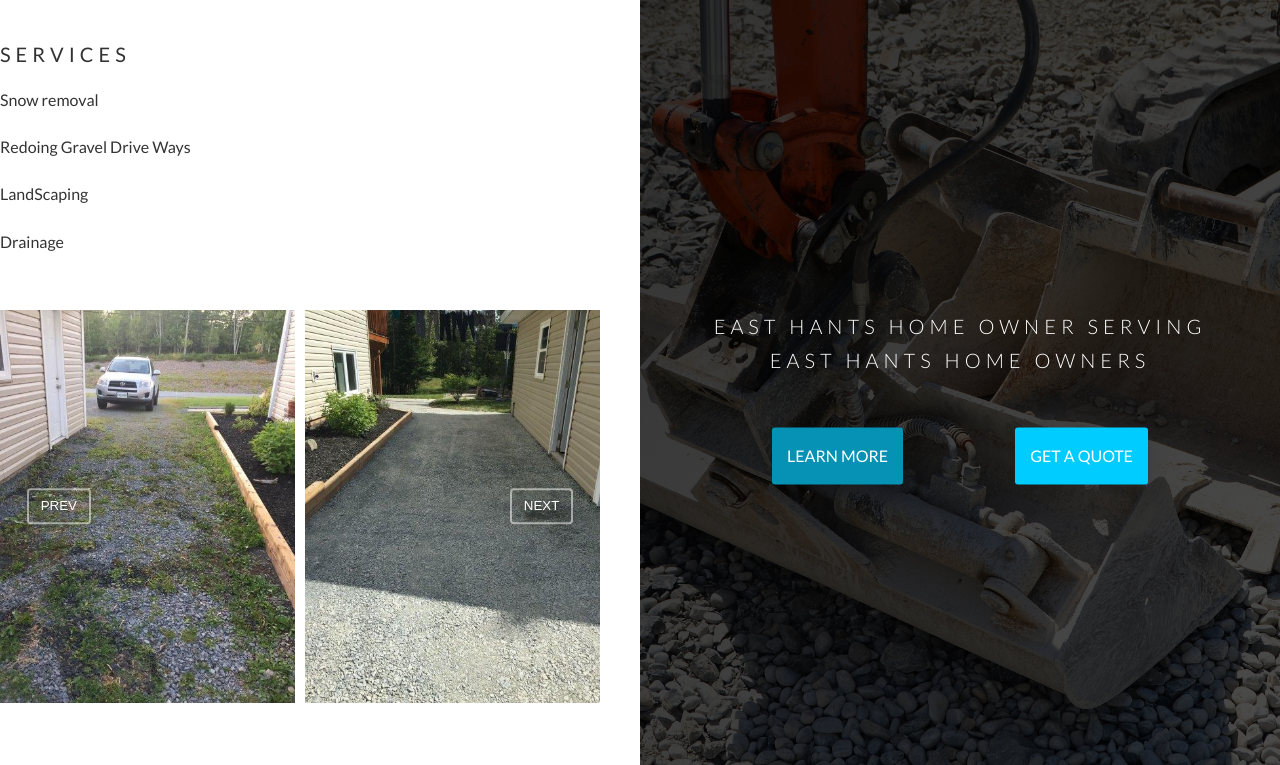
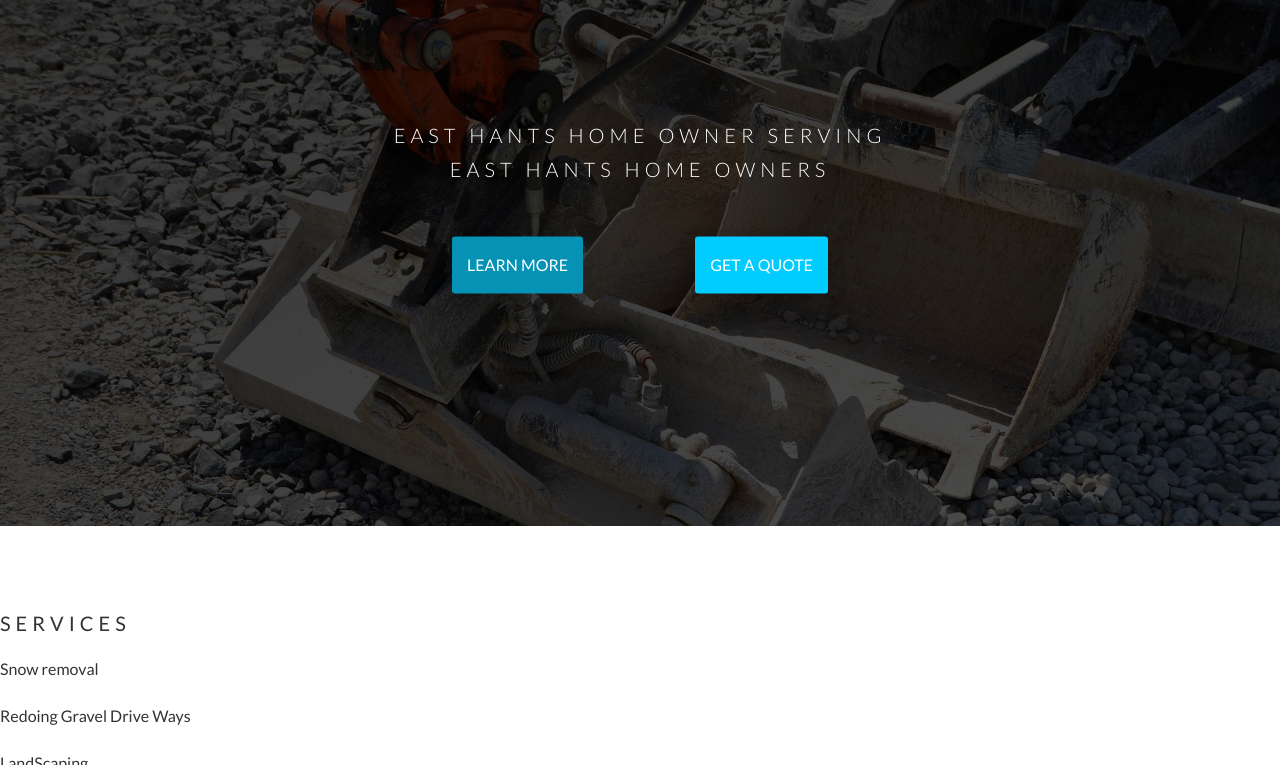
Before and after one commit to spierre95/onTraxExcavationAndConsulting, a website: page public/index.html in a window 1280 px wide. Shown: the part 114-879 px from the top of the page. Drawn offline with Linux system fonts and the light colour scheme.

Commit message:
updated desgin layout

```diff
--- a/public/index.html
+++ b/public/index.html
@@ -9,11 +9,6 @@
       href="https://fonts.googleapis.com/css?family=Lato:100,300,400,700,900"
       rel="stylesheet"
     />
-    <!-- Required Core Glide.js stylesheet -->
-    <!-- <link
-      rel="stylesheet"
-      href=".././node_modules/@glidejs/glide/dist/css/glide.core.min.css"
-    /> -->
     <script
       src="https://kit.fontawesome.com/479f9bc8fc.js"
       crossorigin="anonymous"
@@ -21,14 +16,33 @@
     <title>On Trax Excavation and Consulting</title>
   </head>
   <body>
-    <div class="header">
+    <div class="page-container">
+      <header class="header">
           <h1 class="heading-primary heading-primary--main">
               On Trax Excavation and Consulting
             </h1>
+          <div class="header__text-box">
+            <h1 class="heading-primary">
+              <span class="heading-primary--slogan"
+                >East Hants home owner serving <br />
+                East Hants home owners</span
+              >
+            </h1>
+            <div class="header__btn-box">
+              <div class="btn btn__primary btn__primary-cta-1">
+                Learn More
               </div>
-    <main>
-      <div class="page-container">
-        <div class="about">
+              <div class="btn btn__primary btn__primary-cta-2">
+                Get a Quote
+              </div>
+            </div>
+        </div>
+      </header>
+        <section class="about">
+          <div class="biography">
+
+          </div>
+          <div class="services">
               <div class="services">
                   <h2 class="heading-secondary">
                     Services
@@ -40,8 +54,9 @@
                     <li class="services__list-item">Drainage</li>
                   </ul>
                 </div>
-
-          <!-- glide js Container -->
+          </div>
+        </section>
+        <section class="images">
             <div class="glide">
                 <div class="glide__track" data-glide-el="track">
                   <div class="glide__slides">
@@ -58,61 +73,14 @@
                   <button class="glide__arrow glide__arrow--right" data-glide-dir=">">next</button>
                 </div>
               </div>
+        </section>
+        <section class="contact">
+
+        </section>
+        <footer class="footer">
+
+        </footer>
     </div>
-            <div class="banner">
-              <div class="banner__text-box">
-                <h1 class="heading-primary">
-                  <span class="heading-primary--slogan"
-                    >East Hants home owner serving <br />
-                    East Hants home owners</span
-                  >
-                  <!-- add subtitle -->
-                </h1>
-                <div class="banner__btn-box">
-                  <div class="btn btn__primary btn__primary-cta-1">
-                    Learn More
-                  </div>
-                  <div class="btn btn__primary btn__primary-cta-2">
-                    Get a Quote
-                  </div>
-                </div>
-              </div>
-            </div>
-    </main>
-    <!-- <section class="about">
-      <div class="about__box">
-        <div class="about__icon-box">
-          <i class="about__icon fas fa-snowplow"></i>
-        </div>
-        <div class="about__text-box">
-          Lorem, ipsum dolor sit amet consectetur adipisicing elit. Quisquam
-          perspiciatis, amet distinctio quis, dignissimos laboriosam, neque est
-          impedit corrupti nulla consequatur quos inventore. Repellat voluptatem
-          ullam qui delectus iure consectetur.
-        </div>
-      </div>
-      <div class="about__box">
-        <div class="about__icon-box">
-          <i class="about__icon fas fa-home"></i>
-        </div>
-        <div class="about__text-box">
-          Lorem ipsum dolor sit amet, consectetur adipisicing elit. In quia
-          voluptas unde vel quibusdam? Et saepe, aliquam dolores quam odio esse
-          eum quo, fugit, nostrum explicabo itaque repellat accusantium
-          reiciendis.
-        </div>
-      </div>
-      <div class="about__box">
-        <div class="about__icon-box">
-          <i class="about__icon fas fa-tree"></i>
-        </div>
-        <div class="about__text-box">
-          Lorem ipsum dolor, sit amet consectetur adipisicing elit. Perspiciatis
-          maxime aliquam vero? Magnam eaque non officia et beatae maiores ipsa
-          qui neque rerum nulla ex tenetur blanditiis, porro hic sunt.
-        </div>
-      </div>
-    </section> -->
     <script src="js/dist/bundle.js"></script>
   </body>
 </html>
--- a/public/scss/base/base.scss
+++ b/public/scss/base/base.scss
@@ -14,3 +14,8 @@ html {
 body {
   box-sizing: border-box;
 }
+
+.page-container {
+  display: flex;
+  flex-direction: column;
+}
--- a/public/scss/sections/_header.scss
+++ b/public/scss/sections/_header.scss
@@ -1,18 +1,6 @@
 
 .header {
-  width: 100%;
-  max-width: 100%;
-  background-color: #000;
-}
-
-
-.page-container {
-  display: flex;
-  height: 100vh;
-}
-
-.banner {
-  flex: 0 0 50%;
+  height: 80vh;
   position: relative;
   background-image: linear-gradient(
       to right bottom,
```
Also changed, not shown: public/img/example-profile-pic.jpg (added), public/style.css, 1 other file. Lines whose indentation alone changed are shown as unchanged.
